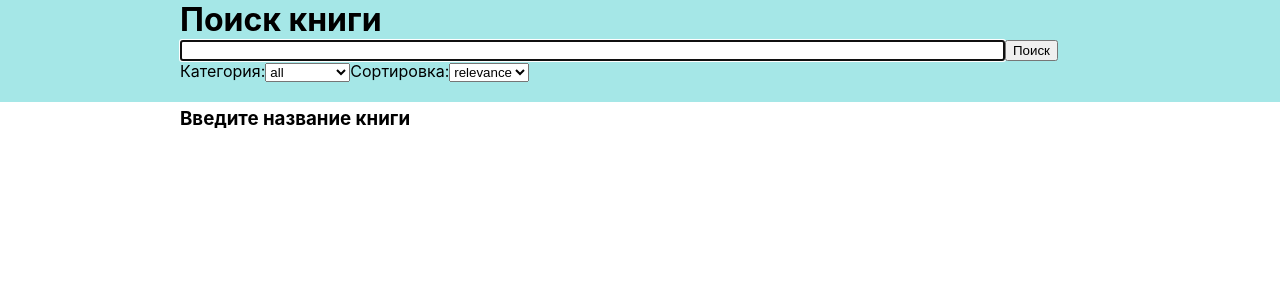
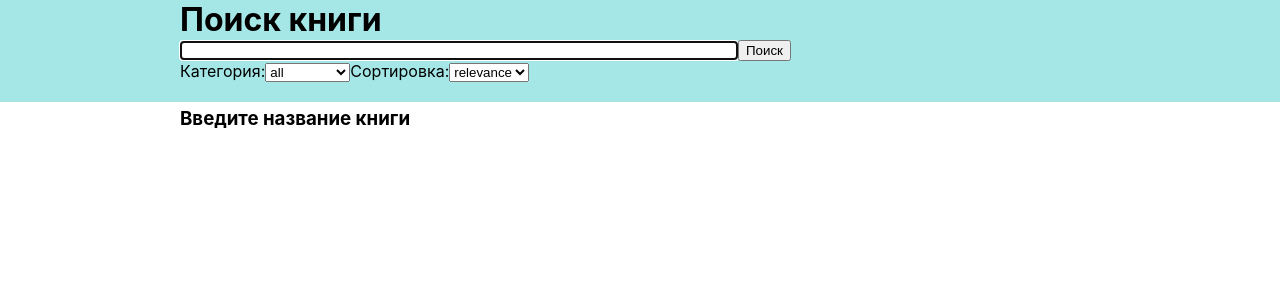
Before and after one commit to TwelveYou/Future_test, a React (Create React App) app: page / in a window 1280 px wide. Shown: the top 300 px of the page. Built offline with nearby package versions, Linux system fonts and the light colour scheme.

Commit message:
make class component "book" in functional component

```diff
--- a/src/App.css
+++ b/src/App.css
@@ -11,6 +11,11 @@ header{
 .header__content_center, .info-about-searching{
   max-width: 920px;
   margin: 0 auto;
+}
+
+#search-string{
+ width: 60%;
+ border: 1px solid green;
 }
 
 .info-about-searching{
@@ -73,12 +78,6 @@ header{
   max-height: 42px;
 }
 
-/* .button-add{
-  /* display: flex; */
-  /* margin: auto; */
-
-/* } */
-
 .button-add > button{
   margin: 0 auto;
   display: block;
--- a/src/App.js
+++ b/src/App.js
@@ -13,12 +13,12 @@ import keyForApi from './modules/data/keyForApi';
 
 
 function App() {
-  const [books, setBooks] = useState(null);
-  const [items, setItems] = useState(0);
-  const [category, setCategory] = useState('all');
-  const [order, setOrder] = useState('relevance');
-  const [openBook, setOpenBook] = useState(null);
-  const [textRequest, setTextRequest] = useState('');
+  const [books, setBooks] = useState(null); //книги
+  const [items, setItems] = useState(0); //количество найденных книг
+  const [category, setCategory] = useState('all'); //фильтр - категория
+  const [order, setOrder] = useState('relevance'); //сортировка
+  const [openBook, setOpenBook] = useState(null); //открытая книга
+  const [textRequest, setTextRequest] = useState(''); //основной текст поиска
 
   function getBooks(searchVal){
     if (searchVal === ''){
@@ -82,7 +82,6 @@ function App() {
     }
 
     if(books !== null){
-      // console.log(books.length);
       var request = new XMLHttpRequest();
       let ajax_get_query = "https://www.googleapis.com/books/v1/volumes?q="+searchVal+subject+"&maxResults=30&startIndex="+books.length+"&orderBy="+order+"&key="+keyForApi;
       request.open('GET',ajax_get_query,true);
--- a/src/modules/Book.js
+++ b/src/modules/Book.js
@@ -1,21 +1,32 @@
-import React from 'react';
+import React from 'react'
 
-export default class Book extends React.Component{
-  render(){
-    let authors = this.props.authors;
+export default function Book(props) {
+
+  function safeGetAuthors(){
+    let authors = props.authors;
     if (typeof authors === "object"){
-      this.props.authors.join(', ')
+      authors = authors.join(', ')
     }
+    return authors;
+  }
 
-    return (
-      <div className="book" onClick={()=>(this.props.setOpenBook(this.props.book))}>
-        <img className="book__cover" src={this.props.url} alt={'Обложка отсутствует'} title={this.props.title} />
-        <div className="book__info">
-          <h3 className="book__info-title">{this.props.title}</h3>
-          <p className="book__info-category">{this.props.category}</p>
-          <p className="book__info-authors">{ authors }</p>
-        </div>
+  function safeGetCategory(){
+    let category = props.category;
+    if (typeof category === "object"){
+      category = category[0]
+    }
+    return category;
+  }
+
+
+  return (
+    <div className="book" onClick={()=>(props.setOpenBook(props.book))}>
+      <img className="book__cover" src={props.url} alt={'Обложка отсутствует'} title={props.title} />
+      <div className="book__info">
+        <h3 className="book__info-title">{props.title}</h3>
+        <p className="book__info-category">{safeGetCategory()}</p>
+        <p className="book__info-authors">{ safeGetAuthors() }</p>
       </div>
-    );
-  }
+    </div>
+  )
 }
--- a/src/modules/ShowFullBook.js
+++ b/src/modules/ShowFullBook.js
@@ -38,10 +38,8 @@ constructor(props) {
                     <p className="one-book__info-full-title">{title}</p>
                     <p className="one-book__info-label">Категории:</p>
                     <p className="one-book__info-full-category">{this.getSafeArray(category)}</p>
-                    {/* <p className="one-book__info-full-category">{category.join(', ')}</p> */}
                     <p className="one-book__info-label">Авторы:</p>
                     <p className="one-book__info-full-authors">{this.getSafeArray(authors)}</p>
-                    {/* <p className="one-book__info-full-authors">{authors.join(', ')}</p> */}
                     <p className="one-book__info-label">Описание:</p>
                     <p className="one-book__info-full-description">{description}</p>
                 </div>
```
Also changed, not shown: src/modules/data/listOfObjects.js (deleted, +0 -22 lines).
